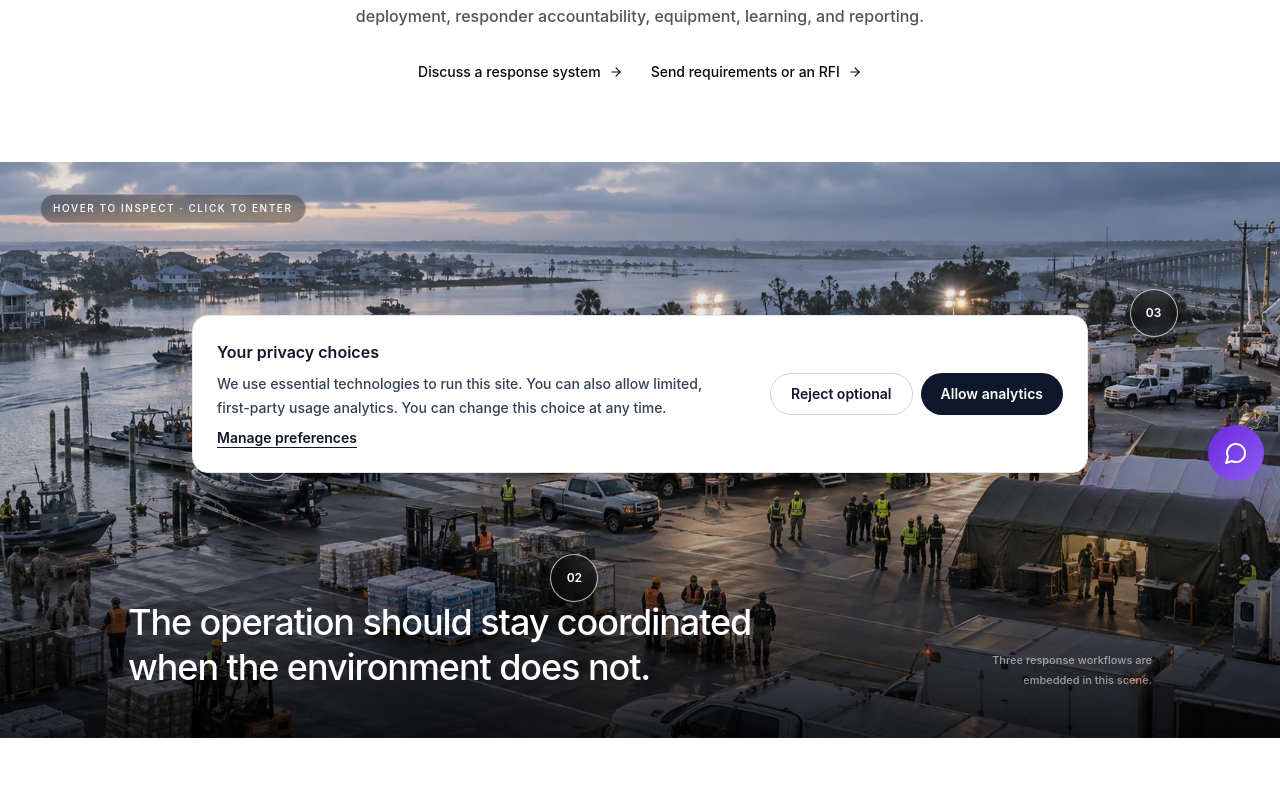
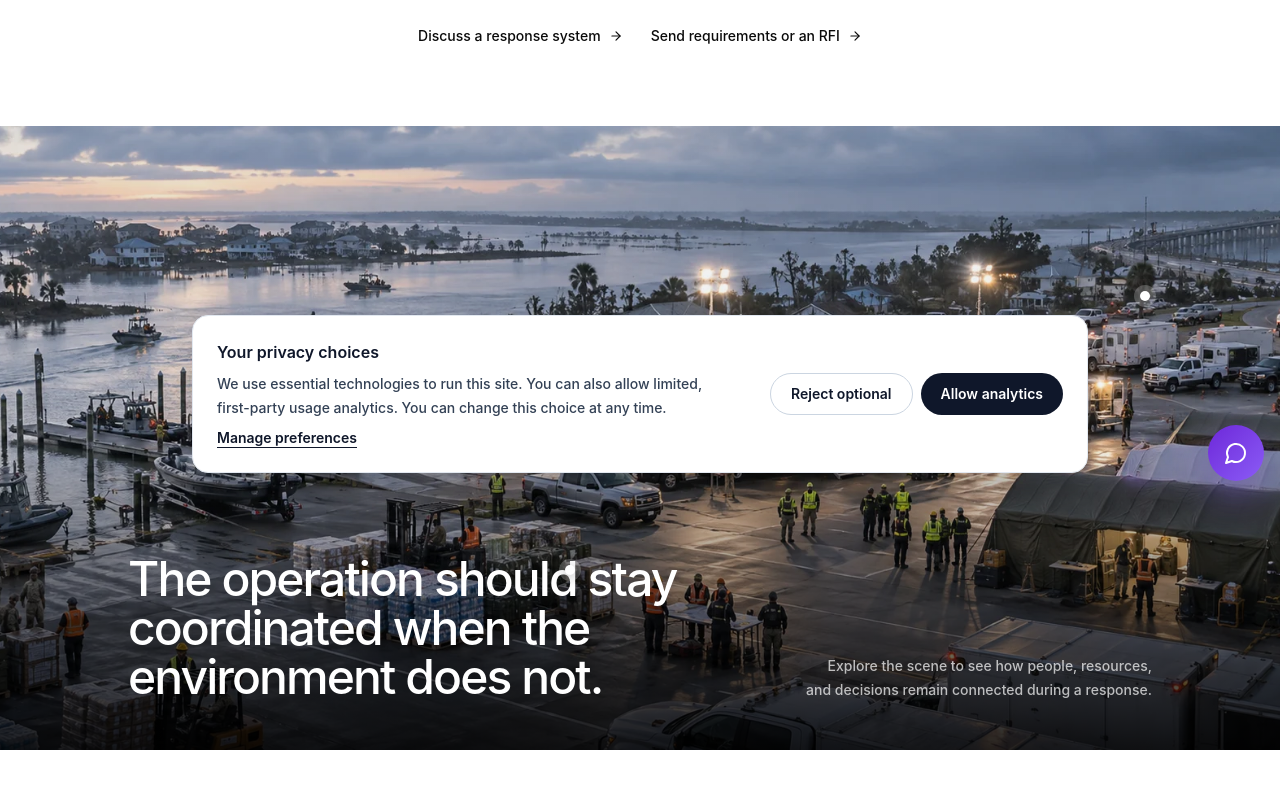
Before and after one commit to VladUsatii/usatii-website, a Next.js app: page /emergency-management in a window 1280 px wide. Shown: the part 303-1100 px from the top of the page. Built offline with nearby package versions, Linux system fonts and the light colour scheme.

Commit message:
added some stuff

```diff
--- a/src/app/emergency-management/_components/interactive-response-hero.jsx
+++ b/src/app/emergency-management/_components/interactive-response-hero.jsx
@@ -2,74 +2,59 @@
 
 import { useEffect, useState } from "react";
 import Image from "next/image";
-import { ArrowRight, CheckCircle2, X } from "lucide-react";
+import { ArrowLeft, ArrowRight, X } from "lucide-react";
 
 const scenarios = [
   {
     id: "assessment",
-    number: "01",
-    marker: "left-[19%] top-[47%]",
-    card: "left-0 top-10 sm:w-80",
+    marker: "left-[20%] top-[49%]",
+    label: "left-5 top-1/2 -translate-y-1/2",
     shortTitle: "Damage assessment",
     title: "Deploy qualified inspectors against current evidence.",
-    preview:
-      "Verify qualifications, training, credentials, availability, and conflicts before a reviewed order sends the team.",
+    preview: "Qualifications, training, credentials, availability, conflicts, and reviewed orders stay connected to the field assignment.",
     image: "/emergency-management/damage-assessment-closeup.webp",
     alt: "Prepared site inspection team documenting coastal storm damage from a response boat",
-    situation:
-      "Flooding has isolated coastal properties. Incident leadership needs a field team that can reach the area, document conditions, and return evidence without losing the assignment history.",
+    situation: "Flooding has isolated coastal properties. Incident leadership needs a field team that can reach the area, document conditions, and return evidence without losing the assignment history.",
     workflow: [
-      "Compare candidates against the requested dates, position requirements, current training, credential status, availability, and existing orders.",
+      "Compare candidates against requested dates, position requirements, current training, credentials, availability, and existing orders.",
       "Route the deployment order through independent review and responder acceptance before mobilization.",
       "Keep observations, photographs, duty-station visits, and source records attached to the incident and assigned people.",
     ],
-    outcome:
-      "Command can see who was selected, why they were eligible, what they observed, and which policy and evidence supported the deployment.",
-    tag: "People + readiness + orders + evidence",
+    outcome: "Command can see who was selected, why they were eligible, what they observed, and which evidence supported the deployment.",
   },
   {
     id: "logistics",
-    number: "02",
     marker: "left-[43%] top-[68%]",
-    card: "-left-28 bottom-10 sm:w-80",
+    label: "left-5 top-1/2 -translate-y-1/2",
     shortTitle: "Logistics staging",
     title: "Account for resources from receipt through issue.",
-    preview:
-      "Connect supplies and equipment to locations, teams, custodians, deployment needs, and an append-only movement history.",
+    preview: "Supplies and equipment remain connected to locations, teams, custodians, deployment needs, and movement history.",
     image: "/emergency-management/logistics-staging-closeup.webp",
     alt: "Prepared logistics specialists accounting for emergency supplies at a coastal response staging area",
-    situation:
-      "A staging area is receiving supplies and deployable equipment from multiple sources. Teams need material quickly, but leadership still needs current custody, condition, and mission context.",
+    situation: "A staging area is receiving supplies and deployable equipment from multiple sources. Teams need material quickly, but leadership still needs current custody, condition, and mission context.",
     workflow: [
       "Receive and inspect equipment against governed item records, categories, condition, and source events.",
       "Issue or transfer custody to an authorized responder, deployment, incident, or versioned team package.",
       "Block demobilization when linked equipment remains held or missing, and preserve independent loss-review decisions.",
     ],
-    outcome:
-      "The operation can move quickly without sacrificing a defensible record of what arrived, where it went, who holds it, and whether it returned ready for reuse.",
-    tag: "Equipment + custody + teams + closeout",
+    outcome: "The operation can move quickly without losing the record of what arrived, where it went, who holds it, and whether it returned ready for reuse.",
   },
   {
     id: "restoration",
-    number: "03",
-    marker: "right-[8%] top-[22%]",
-    card: "right-0 top-10 sm:w-80",
+    marker: "right-[9%] top-[24%]",
+    label: "right-5 top-1/2 -translate-y-1/2 text-right",
     shortTitle: "Lifeline restoration",
     title: "Keep command and restoration teams aligned in the field.",
-    preview:
-      "Coordinate duty stations, supervisors, status changes, accountability checks, time away, and operational reporting.",
+    preview: "Duty stations, supervisors, accountability checks, location history, equipment, and reports share one operational record.",
     image: "/emergency-management/restoration-coordination-closeup.webp",
     alt: "Utility supervisor and incident personnel coordinating infrastructure restoration beside prepared line crews",
-    situation:
-      "Utility crews are restoring a damaged transportation and power corridor while incident staff coordinate safe access, shift coverage, and responder accountability across duty stations.",
+    situation: "Utility crews are restoring a damaged transportation and power corridor while incident staff coordinate safe access, shift coverage, and responder accountability across duty stations.",
     workflow: [
       "Assign accepted responders to duty stations with current supervisors and a preserved deployment timeline.",
-      "Schedule daily accountability checks, distinguish notices from actual replies, and escalate missed or expired responses.",
+      "Schedule accountability checks, distinguish notices from actual replies, and escalate missed or expired responses.",
       "Save deployment status, time-at-location, equipment, and team-readiness reports with pinned rules and source records.",
     ],
-    outcome:
-      "Leaders receive a current operational picture while private reply details, role boundaries, and the history behind each status remain controlled.",
-    tag: "Deployments + accountability + locations + reports",
+    outcome: "Leaders receive a current operational picture while private details, role boundaries, and the history behind each status remain controlled.",
   },
 ];
 
@@ -77,10 +62,10 @@ export default function InteractiveResponseHero() {
   const [hovered, setHovered] = useState(null);
   const [selected, setSelected] = useState(null);
   const activeScenario = selected === null ? null : scenarios[selected];
+  const previewScenario = hovered === null ? null : scenarios[hovered];
 
   useEffect(() => {
     if (!activeScenario) return undefined;
-
     const previousOverflow = document.body.style.overflow;
     document.body.style.overflow = "hidden";
     const closeOnEscape = (event) => {
@@ -95,7 +80,7 @@ export default function InteractiveResponseHero() {
 
   return (
     <>
-      <section className="relative h-[72svh] min-h-[540px] w-full overflow-hidden bg-slate-900" aria-label="Explore emergency response software workflows">
+      <section className="relative h-[78svh] min-h-[600px] w-full overflow-hidden bg-slate-900" aria-label="Explore emergency response software workflows">
         <Image
           src="/emergency-management/emergency-response-hero.webp"
           alt="Coordinated emergency response staging area with mobile command units, rescue boats, utility crews, and field logistics"
@@ -105,11 +90,7 @@ export default function InteractiveResponseHero() {
           sizes="100vw"
           className="object-cover object-center"
         />
-        <div className="absolute inset-0 bg-gradient-to-t from-black/80 via-black/5 to-black/10" />
-
-        <div className="absolute left-6 top-6 rounded-full border border-white/25 bg-black/35 px-3 py-1.5 text-[10px] font-medium uppercase tracking-[0.16em] text-white backdrop-blur-sm sm:left-10 sm:top-8">
-          Hover to inspect · Click to enter
-        </div>
+        <div className="absolute inset-0 bg-gradient-to-t from-black/85 via-transparent to-black/10" />
 
         {scenarios.map((scenario, index) => {
           const isHovered = hovered === index;
@@ -117,96 +98,79 @@ export default function InteractiveResponseHero() {
             <div key={scenario.id} className={`absolute z-10 ${scenario.marker}`}>
               <button
                 type="button"
-                aria-label={`Explore ${scenario.shortTitle}`}
+                aria-label={`Open ${scenario.shortTitle}`}
                 aria-expanded={selected === index}
                 onMouseEnter={() => setHovered(index)}
                 onMouseLeave={() => setHovered(null)}
                 onFocus={() => setHovered(index)}
                 onBlur={() => setHovered(null)}
                 onClick={() => setSelected(index)}
-                className="group relative flex h-12 w-12 items-center justify-center rounded-full border border-white/70 bg-black/45 text-xs font-semibold text-white shadow-[0_8px_30px_rgba(0,0,0,0.35)] backdrop-blur-sm transition hover:scale-110 hover:bg-white hover:text-neutral-950 focus:outline-none focus:ring-2 focus:ring-white focus:ring-offset-2 focus:ring-offset-black/40"
+                className="group relative flex h-10 w-10 items-center justify-center rounded-full focus:outline-none focus:ring-2 focus:ring-white focus:ring-offset-2 focus:ring-offset-black/40"
               >
-                <span className="absolute inset-[-9px] animate-ping rounded-full border border-white/25 [animation-duration:2.8s] motion-reduce:animate-none" aria-hidden="true" />
-                {scenario.number}
+                <span className="h-2.5 w-2.5 rounded-full bg-white shadow-[0_0_0_6px_rgba(255,255,255,0.22),0_2px_12px_rgba(0,0,0,0.5)] transition duration-300 group-hover:scale-125 group-hover:shadow-[0_0_0_10px_rgba(255,255,255,0.18),0_2px_16px_rgba(0,0,0,0.55)]" />
+                <span
+                  aria-hidden={!isHovered}
+                  className={`pointer-events-none absolute ${scenario.label} hidden whitespace-nowrap text-sm font-medium text-white drop-shadow-[0_2px_8px_rgba(0,0,0,0.85)] transition duration-300 sm:block ${isHovered ? "opacity-100" : "opacity-0"}`}
+                >
+                  {scenario.shortTitle}
+                </span>
               </button>
-
-              <div
-                aria-hidden={!isHovered}
-                className={`pointer-events-none absolute ${scenario.card} hidden rounded-sm border border-white/20 bg-neutral-950/90 p-5 text-white shadow-2xl backdrop-blur-md transition sm:block ${isHovered ? "translate-y-0 opacity-100" : "translate-y-2 opacity-0"}`}
-              >
-                <p className="text-[10px] font-medium uppercase tracking-[0.16em] text-amber-300">{scenario.shortTitle}</p>
-                <p className="mt-2 text-base font-medium leading-snug">{scenario.title}</p>
-                <p className="mt-3 text-xs leading-5 text-white/65">{scenario.preview}</p>
-                <p className="mt-4 flex items-center gap-2 text-xs font-medium">Enter this workflow <ArrowRight className="h-3.5 w-3.5" /></p>
-              </div>
             </div>
           );
         })}
 
-        <div className="absolute inset-x-6 bottom-8 flex items-end justify-between gap-6 sm:inset-x-10 sm:bottom-12 lg:left-[max(2.5rem,calc((100vw-64rem)/2))] lg:right-[max(2.5rem,calc((100vw-64rem)/2))]">
-          <p className="max-w-2xl text-2xl font-medium leading-tight tracking-[-0.03em] text-white sm:text-4xl">
-            The operation should stay coordinated when the environment does not.
+        <div className="absolute inset-x-6 bottom-8 sm:inset-x-10 sm:bottom-12 lg:left-[max(2.5rem,calc((100vw-64rem)/2))] lg:right-[max(2.5rem,calc((100vw-64rem)/2))]">
+          <div className="grid items-end gap-5 md:grid-cols-[minmax(0,1.3fr)_minmax(260px,0.7fr)]">
+            <p className="max-w-3xl text-3xl font-medium leading-[1.02] tracking-[-0.04em] text-white sm:text-5xl">
+              {previewScenario ? previewScenario.title : "The operation should stay coordinated when the environment does not."}
             </p>
-          <p className="hidden max-w-40 text-right text-[11px] leading-5 text-white/55 lg:block">Three response workflows are embedded in this scene.</p>
+            <p className="max-w-lg text-sm leading-6 text-white/70 md:justify-self-end md:text-right">
+              {previewScenario ? previewScenario.preview : "Explore the scene to see how people, resources, and decisions remain connected during a response."}
+            </p>
+          </div>
         </div>
       </section>
 
       {activeScenario && (
-        <div className="fixed inset-0 z-[100] overflow-y-auto bg-neutral-950 text-white" role="dialog" aria-modal="true" aria-label={activeScenario.title}>
+        <div className="fixed inset-0 z-[100] overflow-y-auto bg-black text-white" role="dialog" aria-modal="true" aria-label={activeScenario.title}>
+          <div className="absolute inset-x-0 top-0 h-[58svh] lg:fixed lg:inset-0 lg:h-auto">
+            <Image src={activeScenario.image} alt={activeScenario.alt} fill priority sizes="100vw" className="object-cover" />
+            <div className="absolute inset-0 bg-gradient-to-t from-black via-black/25 to-black/10 lg:bg-[linear-gradient(90deg,rgba(0,0,0,0.78)_0%,rgba(0,0,0,0.2)_56%,rgba(0,0,0,0.64)_100%)]" />
+            <div className="absolute inset-0 bg-gradient-to-t from-black via-transparent to-transparent" />
+          </div>
+
           <button
             type="button"
             onClick={() => setSelected(null)}
-            className="fixed right-4 top-4 z-20 flex h-11 w-11 items-center justify-center rounded-full border border-white/20 bg-black/45 text-white backdrop-blur-md transition hover:bg-white hover:text-neutral-950 focus:outline-none focus:ring-2 focus:ring-white sm:right-7 sm:top-7"
+            className="fixed right-5 top-5 z-20 flex h-11 w-11 items-center justify-center text-white/80 transition hover:text-white focus:outline-none focus:ring-2 focus:ring-white sm:right-8 sm:top-8"
             aria-label="Close case study"
             autoFocus
           >
-            <X className="h-5 w-5" />
+            <X className="h-6 w-6" />
           </button>
 
-          <div className="grid min-h-screen lg:grid-cols-[minmax(0,1.55fr)_minmax(380px,0.75fr)]">
-            <div className="relative min-h-[48svh] overflow-hidden lg:sticky lg:top-0 lg:h-screen">
-              <Image src={activeScenario.image} alt={activeScenario.alt} fill priority sizes="(min-width: 1024px) 67vw, 100vw" className="object-cover" />
-              <div className="absolute inset-0 bg-gradient-to-t from-black/75 via-transparent to-black/15 lg:bg-gradient-to-r lg:from-transparent lg:via-transparent lg:to-black/25" />
-              <div className="absolute inset-x-6 bottom-6 sm:inset-x-10 sm:bottom-10 lg:hidden">
-                <p className="text-xs font-medium uppercase tracking-[0.16em] text-amber-300">Scenario {activeScenario.number}</p>
-                <h2 className="mt-3 text-3xl font-medium leading-tight tracking-[-0.04em]">{activeScenario.title}</h2>
-              </div>
+          <article className="relative mx-auto grid min-h-screen max-w-7xl content-end gap-12 px-6 pb-24 pt-[52svh] sm:px-10 lg:grid-cols-[minmax(0,1.15fr)_minmax(360px,0.7fr)] lg:items-end lg:px-12 lg:pb-20 lg:pt-36">
+            <div className="max-w-3xl">
+              <h2 className="text-4xl font-medium leading-[0.98] tracking-[-0.05em] sm:text-6xl lg:text-7xl">{activeScenario.title}</h2>
+              <p className="mt-6 max-w-xl text-base leading-7 text-white/75 sm:text-lg">{activeScenario.situation}</p>
+              <p className="mt-6 max-w-xl text-sm leading-6 text-white/55">{activeScenario.outcome}</p>
             </div>
 
-            <article className="flex flex-col justify-center px-6 py-14 sm:px-10 lg:min-h-screen lg:px-12 lg:py-20">
-              <p className="hidden text-xs font-medium uppercase tracking-[0.16em] text-amber-300 lg:block">Scenario {activeScenario.number} · {activeScenario.shortTitle}</p>
-              <h2 className="mt-4 hidden text-4xl font-medium leading-[1.04] tracking-[-0.045em] lg:block">{activeScenario.title}</h2>
-              <p className="mt-3 text-[11px] uppercase tracking-[0.12em] text-white/40 lg:mt-6">{activeScenario.tag}</p>
-
-              <div className="mt-8 border-t border-white/15 pt-7">
-                <h3 className="text-xs font-medium uppercase tracking-[0.14em] text-white/45">Operational situation</h3>
-                <p className="mt-3 text-sm leading-6 text-white/75">{activeScenario.situation}</p>
-              </div>
-
-              <div className="mt-8">
-                <h3 className="text-xs font-medium uppercase tracking-[0.14em] text-white/45">Software in the workflow</h3>
-                <div className="mt-4 space-y-4">
-                  {activeScenario.workflow.map((step) => (
-                    <div key={step} className="flex gap-3">
-                      <CheckCircle2 className="mt-0.5 h-4 w-4 shrink-0 text-amber-300" />
-                      <p className="text-sm leading-6 text-white/70">{step}</p>
+            <div className="border-t border-white/30">
+              {activeScenario.workflow.map((step, index) => (
+                <div key={step} className="grid grid-cols-[2rem_1fr] gap-3 border-b border-white/20 py-5">
+                  <span className="text-xs tabular-nums text-white/40">{String(index + 1).padStart(2, "0")}</span>
+                  <p className="text-sm leading-6 text-white/80">{step}</p>
                 </div>
               ))}
             </div>
-              </div>
 
-              <div className="mt-8 border-t border-white/15 pt-7">
-                <h3 className="text-xs font-medium uppercase tracking-[0.14em] text-white/45">Operational result</h3>
-                <p className="mt-3 text-sm leading-6 text-white/75">{activeScenario.outcome}</p>
-              </div>
-
-              <div className="mt-10 flex items-center justify-between border-t border-white/15 pt-6">
-                <button type="button" onClick={() => setSelected((selected + scenarios.length - 1) % scenarios.length)} className="text-xs font-medium text-white/55 transition hover:text-white">Previous scenario</button>
-                <span className="text-xs tabular-nums text-white/35">{activeScenario.number} / 03</span>
-                <button type="button" onClick={() => setSelected((selected + 1) % scenarios.length)} className="text-xs font-medium text-white/55 transition hover:text-white">Next scenario</button>
+            <div className="flex items-center gap-5 lg:col-span-2">
+              <button type="button" onClick={() => setSelected((selected + scenarios.length - 1) % scenarios.length)} className="flex h-10 w-10 items-center justify-center text-white/60 transition hover:text-white" aria-label="Previous scenario"><ArrowLeft className="h-5 w-5" /></button>
+              <span className="text-xs tabular-nums text-white/45">{selected + 1} / {scenarios.length}</span>
+              <button type="button" onClick={() => setSelected((selected + 1) % scenarios.length)} className="flex h-10 w-10 items-center justify-center text-white/60 transition hover:text-white" aria-label="Next scenario"><ArrowRight className="h-5 w-5" /></button>
             </div>
           </article>
-          </div>
         </div>
       )}
     </>
```
Also changed, not shown: src/app/emergency-management/page.jsx (+5 -8 lines). Lines whose indentation alone changed are shown as unchanged.
